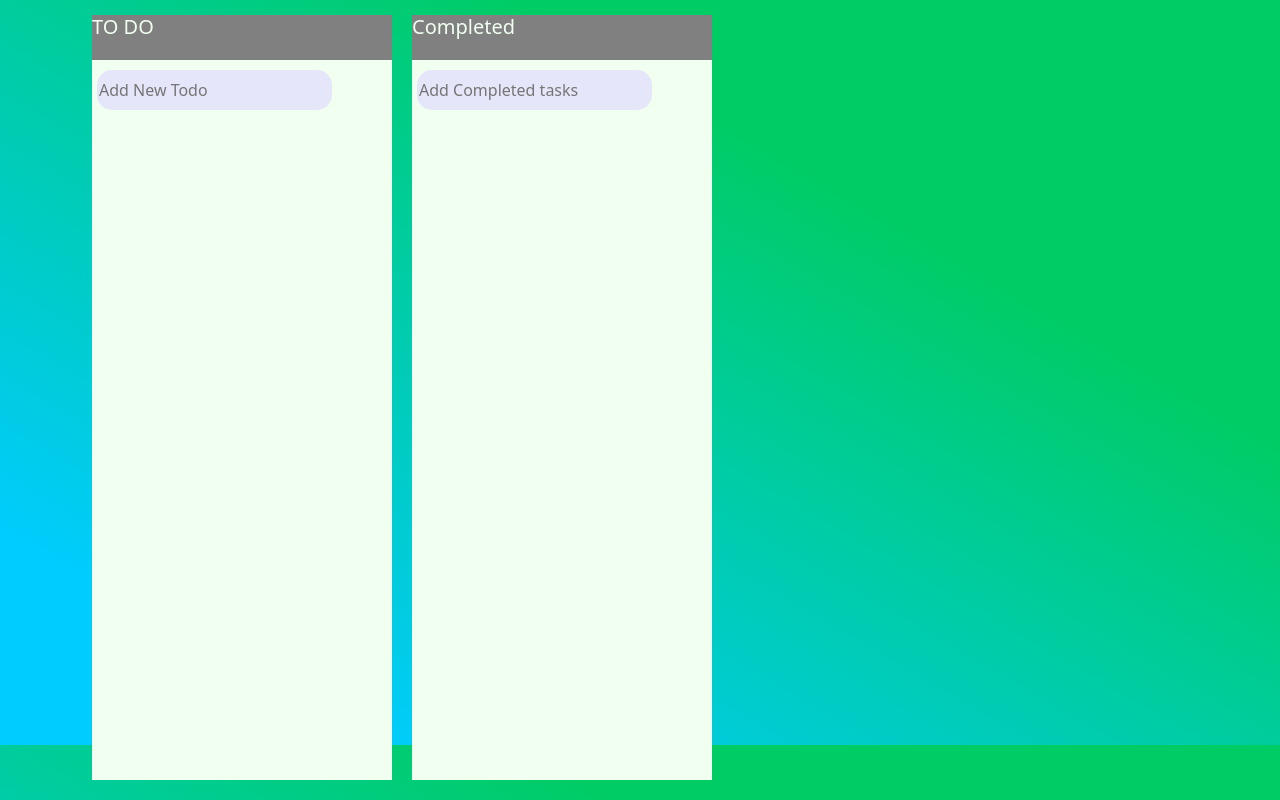
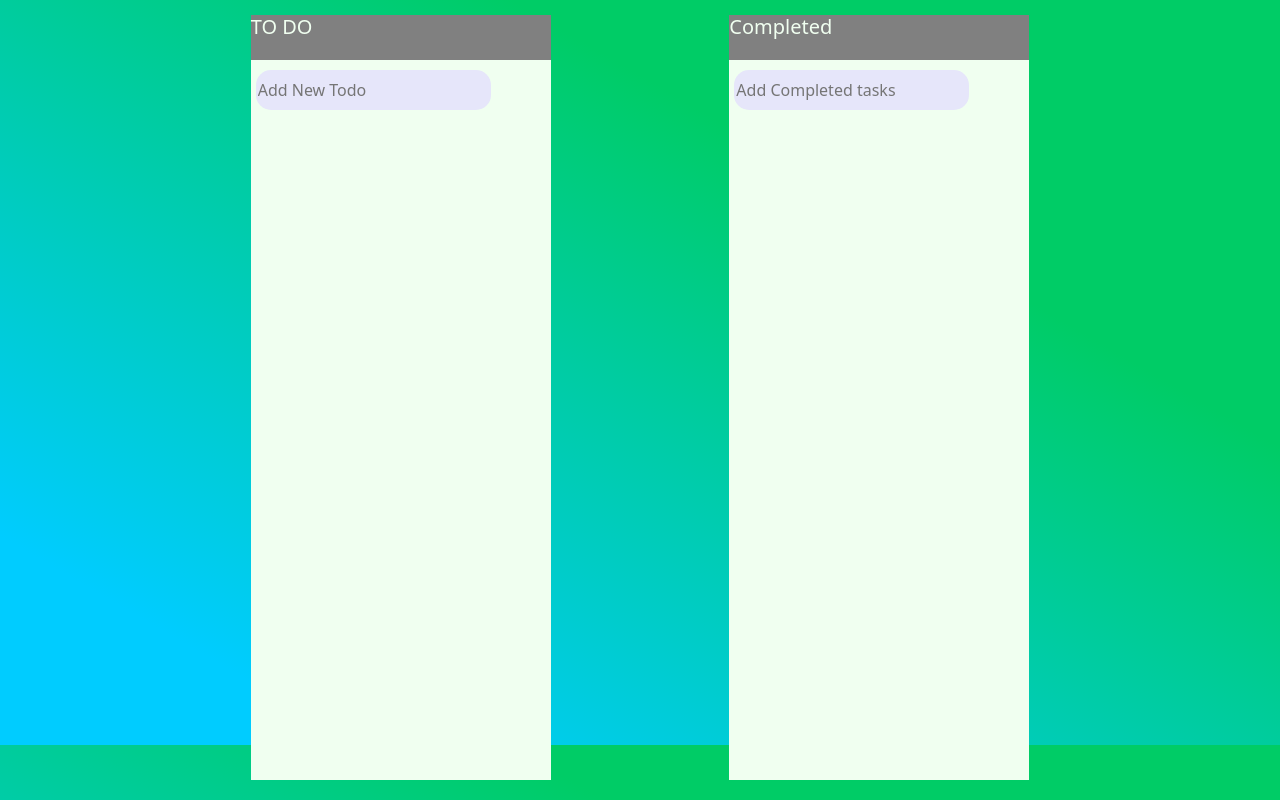
Before and after one commit to srirvali33/todo-completedtasksui, a plain HTML site: page index.html in a window 1280 px wide. Drawn offline with nearby package versions, Linux system fonts and the light colour scheme.

Commit message:
commiting

```diff
--- a/index.html
+++ b/index.html
@@ -25,6 +25,8 @@
         #tasks {
 
             display: flex;
+            flex-wrap: wrap;
+            justify-content: space-evenly;
             flex-direction: row;
             align-content: space-between;
 
@@ -46,6 +48,7 @@
             grid-gap: 3px;
             border: none;
             margin: 10px;
+            margin-top: 15px;
             margin-top: 15px;
             height: 90vh;
         }
@@ -123,7 +126,7 @@
 </head>
 
 <body>
-    <div id="tasks" class="container">
+    <div id="tasks" class="container xs-col-12">
 
 
         <div class="grid-item">
```
